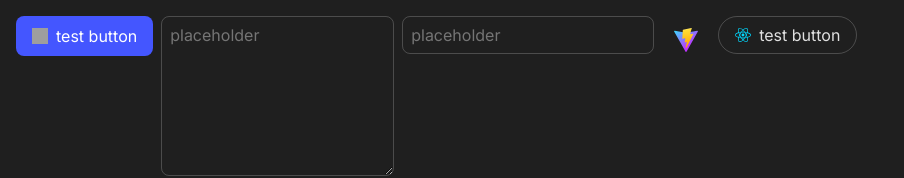
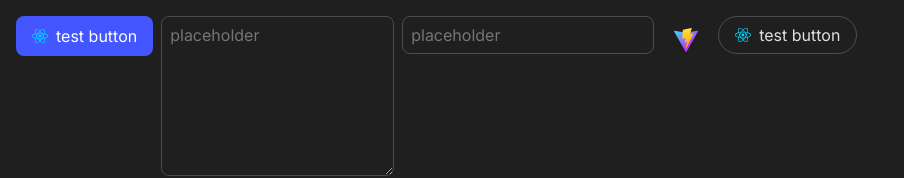
Before and after one commit to Runtem/cryptid-suggestions-site, a React (Vite) app: page / in a window 1280 px wide. Shown: the top 178 px of the page, without its empty margins (0-904 px from the left). Built offline with nearby package versions, Linux system fonts and the light colour scheme; grey boxes are pictures that could not be loaded.

Commit message:
more fixes

```diff
--- a/src/App.tsx
+++ b/src/App.tsx
@@ -2,7 +2,7 @@ function App() {
     return (
         <div className="container">
             <button className="button">
-                <img src="/src/assets/react.svg" alt="Icon" className="image" />
+                <img src="./react.svg" alt="Icon" className="image" />
                 test button
             </button>
             <textarea placeholder="placeholder"/>
```
Also changed, not shown: 1 other file (tests, documents, lock files or other folders).
